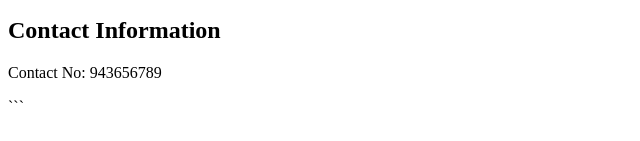
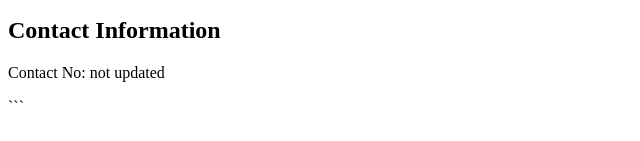
Before and after one commit to M-SUMANTH-08/merge-conflict, a plain HTML site: page index.html in a window 1280 px wide. Shown: the part 195-336 px from the top of the page, 0-640 px from the left. Drawn offline with Linux system fonts and the light colour scheme.

Commit message:
Update contact number in index.html

```diff
--- a/index.html
+++ b/index.html
@@ -13,7 +13,7 @@
 
    <h2>Contact Information</h2>
 
-  <p>Contact No: 943656789</p>
+  <p>Contact No: not updated</p>
 
 </body>
 </html>
```
